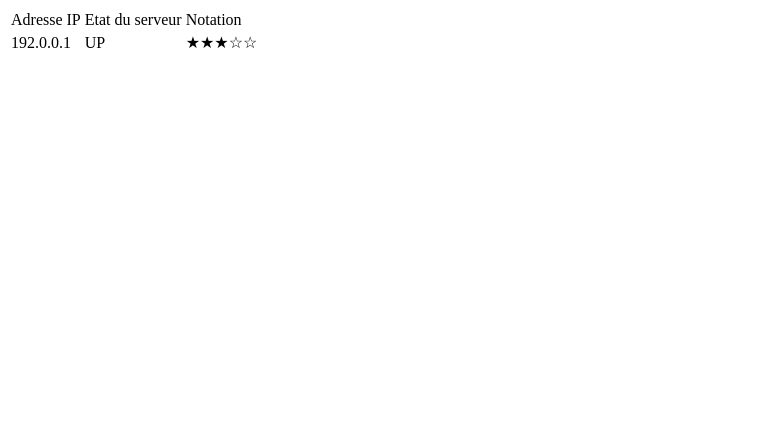
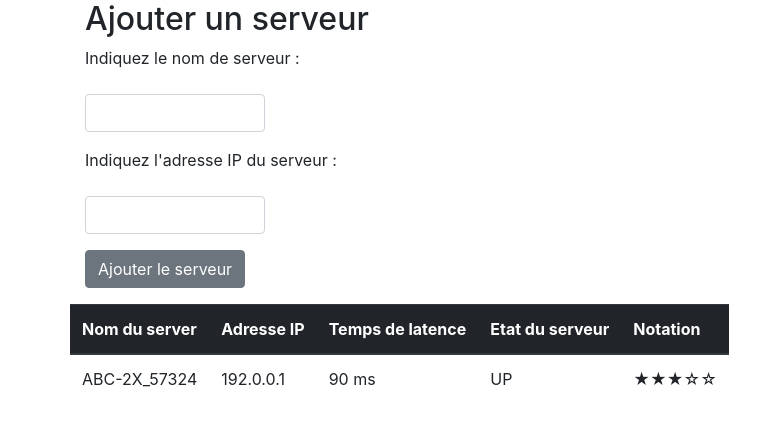
Before and after one commit to FlorentTedesco/OeilDeMoskitos, a PHP site: page /Nicola/index.php in a window 1280 px wide. Shown: the top 426 px of the page, without its empty margins (0-781 px from the left). Run offline with PHP 8.4, Linux system fonts and the light colour scheme; some libraries are stand-ins or nearby versions.

Commit message:
formulaire et tableau

```diff
--- a/Nicola/header.php
+++ b/Nicola/header.php
@@ -5,7 +5,11 @@
   <meta charset="UTF-8">
   <meta name="viewport" content="width=device-width, initial-scale=1.0">
   <meta http-equiv="X-UA-Compatible" content="ie=edge">
-  <title>Document</title>
+  <link rel="stylesheet" href="https://maxcdn.bootstrapcdn.com/bootstrap/4.0.0/css/bootstrap.min.css" integrity="sha384-Gn5384xqQ1aoWXA+058RXPxPg6fy4IWvTNh0E263XmFcJlSAwiGgFAW/dAiS6JXm" crossorigin="anonymous">
+  <script src="https://code.jquery.com/jquery-3.2.1.slim.min.js" integrity="sha384-KJ3o2DKtIkvYIK3UENzmM7KCkRr/rE9/Qpg6aAZGJwFDMVNA/GpGFF93hXpG5KkN" crossorigin="anonymous"></script>
+<script src="https://cdnjs.cloudflare.com/ajax/libs/popper.js/1.12.9/umd/popper.min.js" integrity="sha384-ApNbgh9B+Y1QKtv3Rn7W3mgPxhU9K/ScQsAP7hUibX39j7fakFPskvXusvfa0b4Q" crossorigin="anonymous"></script>
+<script src="https://maxcdn.bootstrapcdn.com/bootstrap/4.0.0/js/bootstrap.min.js" integrity="sha384-JZR6Spejh4U02d8jOt6vLEHfe/JQGiRRSQQxSfFWpi1MquVdAyjUar5+76PVCmYl" crossorigin="anonymous"></script>
+  <title>OeildeMoskitos</title>
 </head>
 
 <body>
--- a/Nicola/index.php
+++ b/Nicola/index.php
@@ -3,27 +3,55 @@
 include('header.php');
 
 ?>
+<div class="container">
+  <div class="row">
+    <div class="col-lg-12 col-lg-offset-2">
+<form action="" method="post">
+  <div class="row">
+  <div class="col-md-6">
+    <h2>Ajouter un serveur</h2>
+  <div class="form-group">
+    <label for="adresse-ip"><p>Indiquez le nom de serveur : </p></label>
+    <input type="text" name="adresse-ip" class="form-control col-md-4" id="adresse-ip">
+    </div>
 
-<form action="index.html" method="post">
-  <div>
+    <div class="form-group">
+      <label for="adresse-ip"><p>Indiquez l'adresse IP du serveur : </p></label>
+      <input type="text" name="adresse-ip" class="form-control col-md-4" id="adresse-ip">
+      </div>
 
+  <div class="form-group">
+        <input type="submit" class="btn btn-secondary" name="submit-ip" value="Ajouter le serveur">
   </div>
-</form>
+  </form>
+</div>
+</div>
+</div>
 
-
-  <table>
+<div class="row">
+<div class="col-lg-12 col-lg-offset-2">
+  <table class="table">
+    <thead class="thead-dark">
     <tr>
-      <td>Adresse IP</td>
-      <td>Etat du serveur</td>
-      <td>Notation</td>
+      <th scope="col">Nom du server</th>
+      <th scope="col">Adresse IP</th>
+      <th scope="col">Temps de latence</th>
+      <th scope="col">Etat du serveur</th>
+      <th scope="col">Notation</th>
     </tr>
+    </thead>
+    <tbody>
     <tr>
+      <td>ABC-2X_57324</td>
       <td>192.0.0.1</td>
+      <td>90 ms</td>
       <td>UP</td>
       <td>★★★☆☆</td>
     </tr>
+  </tbody>
   </table>
-
+</div>
+  </div>
 
 <?php
 
```
Also changed, not shown: Nicola/style.css (added).
